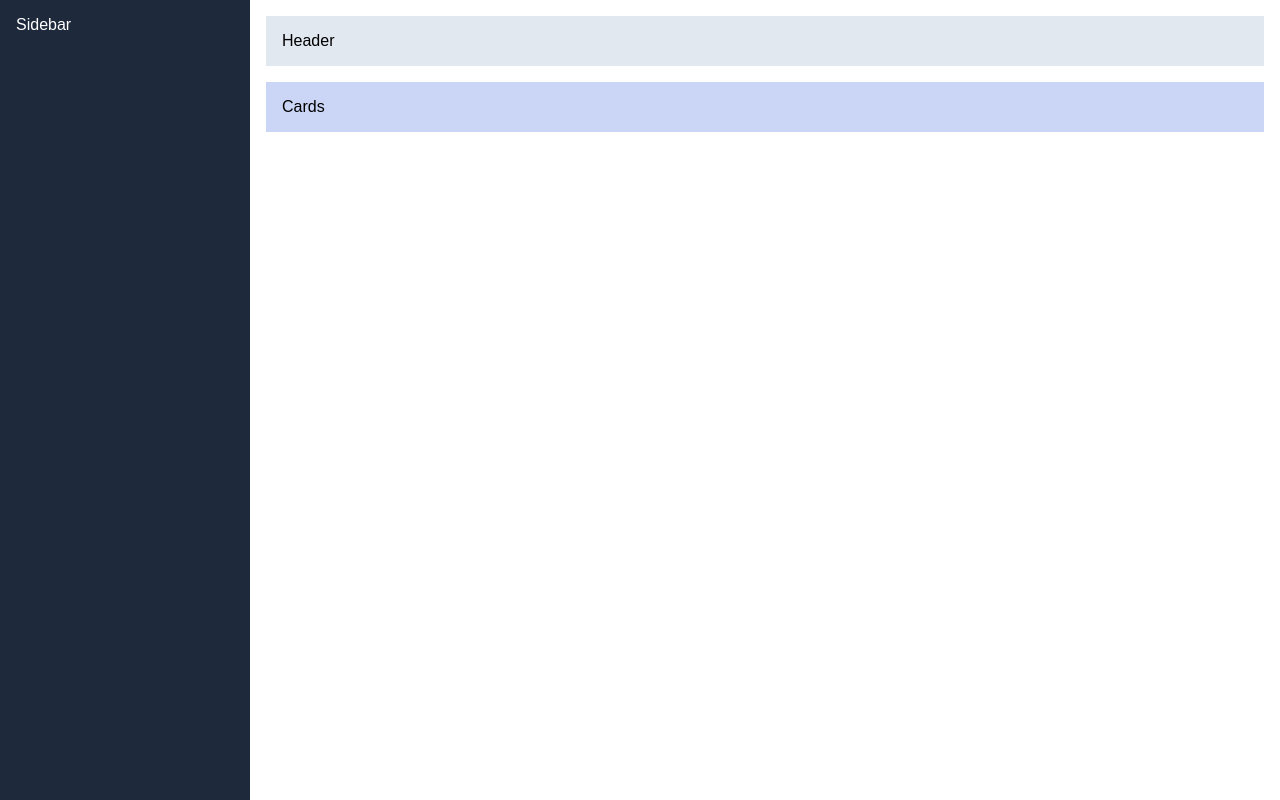
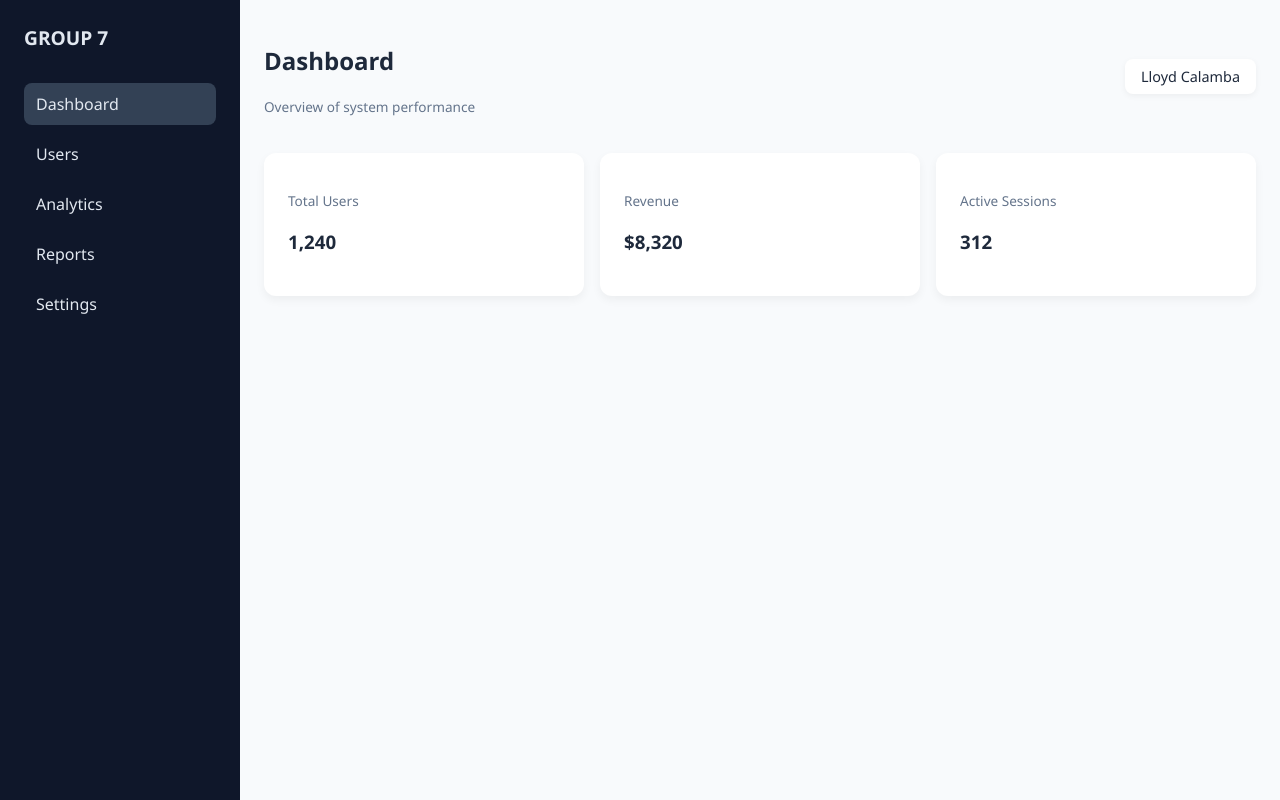
Before and after one commit to luyd01/advanced-ui-dashboard-group7, a React (Vite) app in the folder group7/: page / in a window 1280 px wide. Built offline with nearby package versions, Linux system fonts and the light colour scheme.

Commit message:
Enhanced dashboard UI with professional layout and styling

```diff
--- a/group7/src/components/Cards.jsx
+++ b/group7/src/components/Cards.jsx
@@ -1,4 +1,22 @@
 function Cards() {
-  return <div className="cards">Cards</div>;
+  return (
+    <div className="cards">
+      <div className="card">
+        <p className="label">Total Users</p>
+        <h3>1,240</h3>
+      </div>
+
+      <div className="card">
+        <p className="label">Revenue</p>
+        <h3>$8,320</h3>
+      </div>
+
+      <div className="card">
+        <p className="label">Active Sessions</p>
+        <h3>312</h3>
+      </div>
+    </div>
+  );
 }
+
 export default Cards;
--- a/group7/src/components/Header.jsx
+++ b/group7/src/components/Header.jsx
@@ -1,4 +1,16 @@
 function Header() {
-  return <div className="header">Header</div>;
+  return (
+    <header className="header">
+      <div>
+        <h2>Dashboard</h2>
+        <p className="subtitle">Overview of system performance</p>
+      </div>
+
+      <div className="user">
+        <span>Lloyd Calamba</span>
+      </div>
+    </header>
+  );
 }
+
 export default Header;
--- a/group7/src/components/Sidebar.jsx
+++ b/group7/src/components/Sidebar.jsx
@@ -1,4 +1,19 @@
 function Sidebar() {
-  return <div className="sidebar">Sidebar</div>;
+  return (
+    <aside className="sidebar">
+      <div className="logo">GROUP 7</div>
+
+      <nav>
+        <ul>
+          <li className="active">Dashboard</li>
+          <li>Users</li>
+          <li>Analytics</li>
+          <li>Reports</li>
+          <li>Settings</li>
+        </ul>
+      </nav>
+    </aside>
+  );
 }
+
 export default Sidebar;
--- a/group7/src/index.css
+++ b/group7/src/index.css
@@ -1,6 +1,12 @@
+* {
+  box-sizing: border-box;
+}
+
 body {
   margin: 0;
-  font-family: Arial, sans-serif;
+  font-family: 'Segoe UI', sans-serif;
+  background: #f8fafc;
+  color: #1e293b;
 }
 
 /* Layout */
@@ -12,32 +18,91 @@ body {
 
 /* Sidebar */
 .sidebar {
-  background: #1e293b;
-  color: white;
-  padding: 1rem;
+  background: #0f172a;
+  color: #e2e8f0;
+  padding: 1.5rem;
 }
 
-/* Main content */
+.logo {
+  font-size: 1.2rem;
+  font-weight: bold;
+  margin-bottom: 2rem;
+}
+
+.sidebar ul {
+  list-style: none;
+  padding: 0;
+}
+
+.sidebar li {
+  padding: 10px 12px;
+  border-radius: 8px;
+  margin-bottom: 8px;
+  cursor: pointer;
+  transition: 0.2s;
+}
+
+.sidebar li:hover {
+  background: #1e293b;
+}
+
+.sidebar .active {
+  background: #334155;
+}
+
+/* Main */
 .main {
-  padding: 1rem;
+  padding: 1.5rem;
 }
 
 /* Header */
 .header {
-  background: #e2e8f0;
-  padding: 1rem;
-  margin-bottom: 1rem;
+  display: flex;
+  justify-content: space-between;
+  align-items: center;
+  margin-bottom: 1.5rem;
+}
+
+.subtitle {
+  font-size: 0.85rem;
+  color: #64748b;
+}
+
+.user {
+  background: white;
+  padding: 0.5rem 1rem;
+  border-radius: 8px;
+  font-size: 0.9rem;
+  box-shadow: 0 2px 6px rgba(0,0,0,0.05);
 }
 
 /* Cards */
 .cards {
-  background: #cbd5f5;
-  padding: 1rem;
+  display: grid;
+  grid-template-columns: 1fr;
+  gap: 1rem;
+}
+
+.card {
+  background: white;
+  padding: 1.5rem;
+  border-radius: 12px;
+  box-shadow: 0 4px 10px rgba(0,0,0,0.05);
+}
+
+.label {
+  font-size: 0.85rem;
+  color: #64748b;
+  margin-bottom: 5px;
 }
 
 /* Desktop */
 @media (min-width: 768px) {
   .dashboard {
-    grid-template-columns: 250px 1fr;
+    grid-template-columns: 240px 1fr;
+  }
+
+  .cards {
+    grid-template-columns: repeat(3, 1fr);
   }
 }
```
